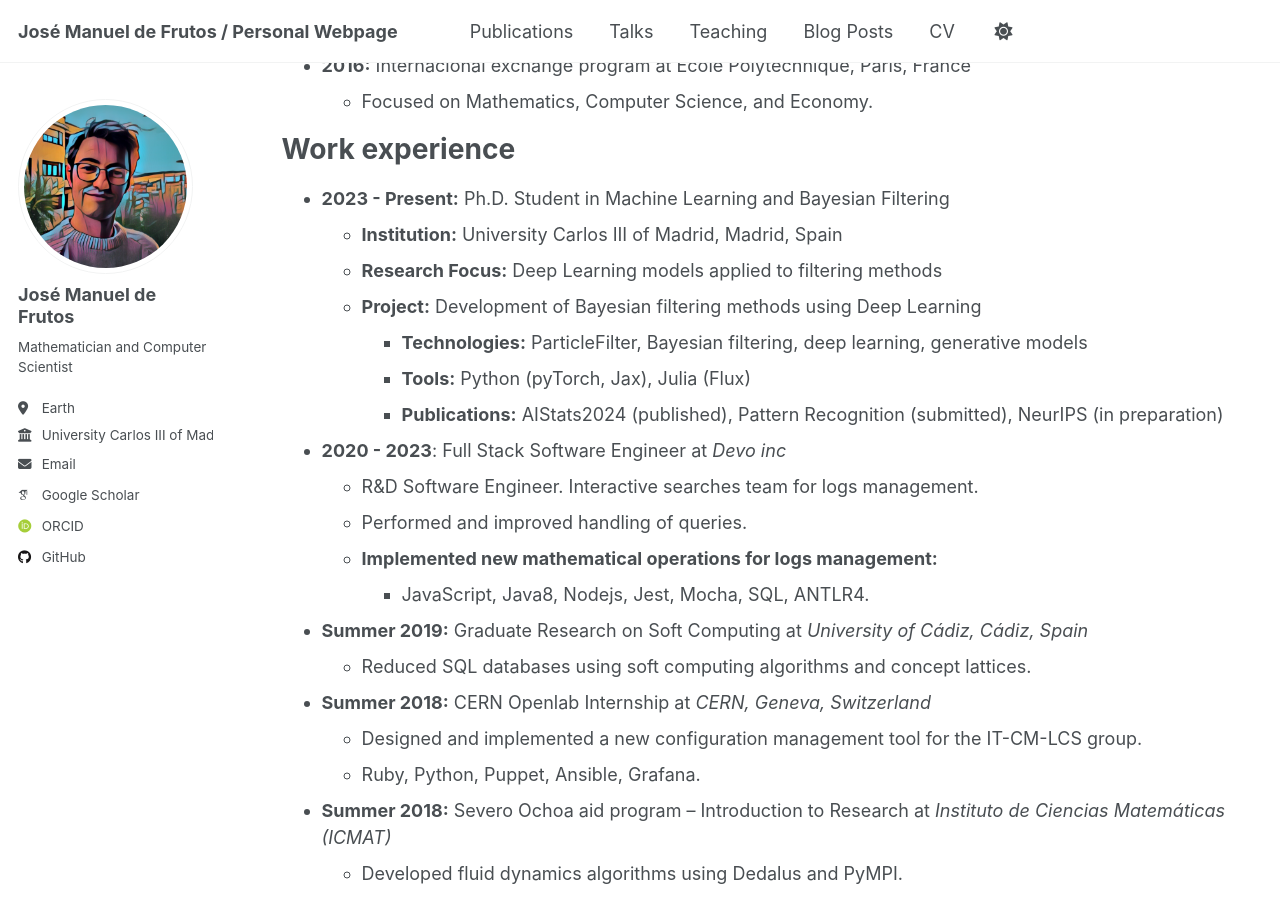
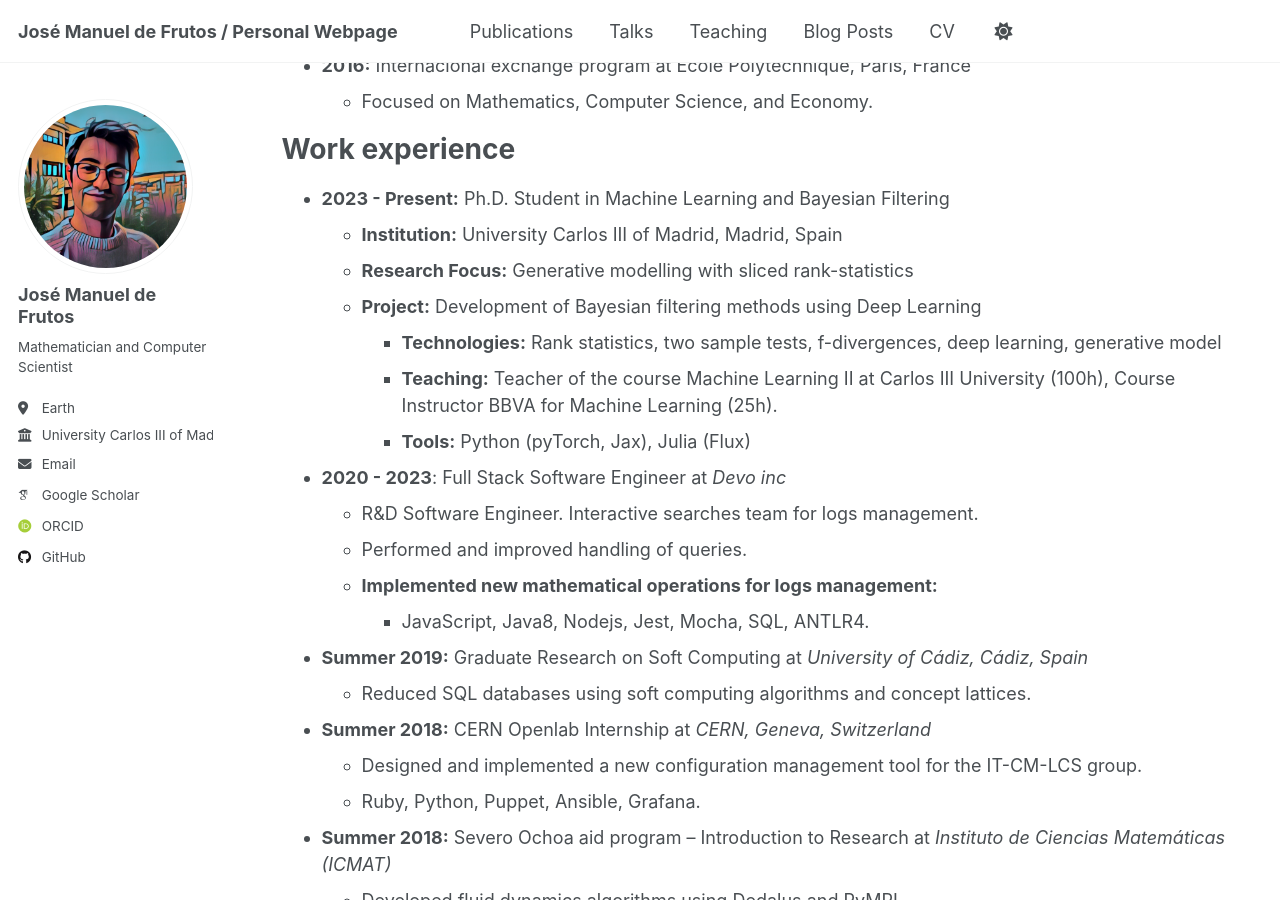
Before and after one commit to josemanuel22/josemanuel22.github.io, a Jekyll site: the page built from _pages/cv.md, in a window 1280 px wide and 900 px high, scrolled down 661 px. Built offline with Jekyll 4.4.1, drawn with Linux system fonts in a browser that asks for light colours; some web fonts are replaced; some of the changed text lies outside the part shown.

Commit message:
update info 10/2025

```diff
--- a/_pages/cv.md
+++ b/_pages/cv.md
@@ -34,11 +34,11 @@ Work experience
 ======
 * **2023 - Present:** Ph.D. Student in Machine Learning and Bayesian Filtering
   * **Institution:** University Carlos III of Madrid, Madrid, Spain
-  * **Research Focus:** Deep Learning models applied to filtering methods
+  * **Research Focus:** Generative modelling with sliced rank-statistics
   * **Project:** Development of Bayesian filtering methods using Deep Learning
-    * **Technologies:** ParticleFilter, Bayesian filtering, deep learning, generative models
+    * **Technologies:** Rank statistics, two sample tests, f-divergences, deep learning, generative model
+    * **Teaching:** Teacher of the course Machine Learning II at Carlos III University (100h), Course Instructor BBVA for Machine Learning (25h).
     * **Tools:** Python (pyTorch, Jax), Julia (Flux)
-    * **Publications:** AIStats2024 (published), Pattern Recognition (submitted), NeurIPS (in preparation)
 
 * **2020 - 2023**: Full Stack Software Engineer at *Devo inc*
   * R&D Software Engineer. Interactive searches team for logs management.
@@ -76,6 +76,11 @@ Talks
 Summer Schools & Others
 ======
 
+- **MSML – Mathematical and Scientific Machine Learning Congress**
+  *Naples, Italy*
+  **Dates:** 03/08/2025–08/08/2025
+  **Role:** Presented poster; received scholarship
+
 - **EMS Summer School: Mathematical Modelling, Numerical Analysis, and Scientific Computing**
   *Kácov, Czech Republic*
   **Dates:** 15/06/2025–21/06/2025
```
Also changed, not shown: _pages/about.md (+3 -2 lines), _publications/2024-10-30-pattern-recognition.md (+1 -1 lines), 1 other file.
